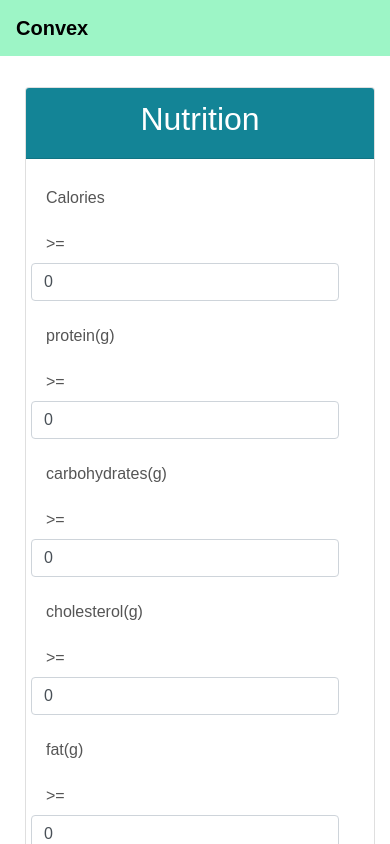
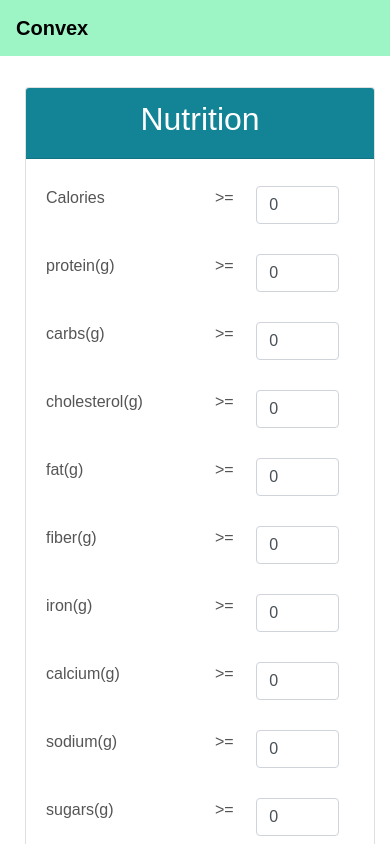
Before and after one commit to mashiourcse/convex_nutriiton, a React (Vite) app: page /recommendation-system in a window 390 px wide. Shown: the top 844 px of the page. Built offline with nearby package versions, Linux system fonts and the light colour scheme; no server answers.

Commit message:
changed carbohydrates label to carbs

```diff
--- a/src/components/NutritionForm.jsx
+++ b/src/components/NutritionForm.jsx
@@ -4,13 +4,13 @@ import { useNutritionContext } from "../../Context/NutritionContext";
 const Input = ({ label, id, value, onChange }) => {
   return (
     <div className="form-group row">
-      <div className="col-sm-6 col-form-label">
+      <div className="col-6 col-xl-6 col-lg-6 col-md-6 col-sm-6 col-form-label">
         <label htmlFor={id}>{label}</label>
       </div>
-      <div className="col-sm-2 col-form-label">
+      <div className="col-2 col-xl-2 col-lg-2 col-md-2 col-sm-2 col-form-label">
         <span>{">="}</span>
       </div>
-      <div className="col-sm-4 row">
+      <div className="col-4 col-xl-4 col-lg-4 col-md-4 col-sm-4 col-form-label row">
         <input
           type="number"
           className="col-sm-8 form-control"
@@ -84,7 +84,7 @@ const NutritionForm = () => {
             onChange={handleInputChange}
           />
           <Input
-            label="carbohydrates(g)"
+            label="carbs(g)"
             id="carbohydrates"
             value={formData.carbohydrates}
             onChange={handleInputChange}
```
